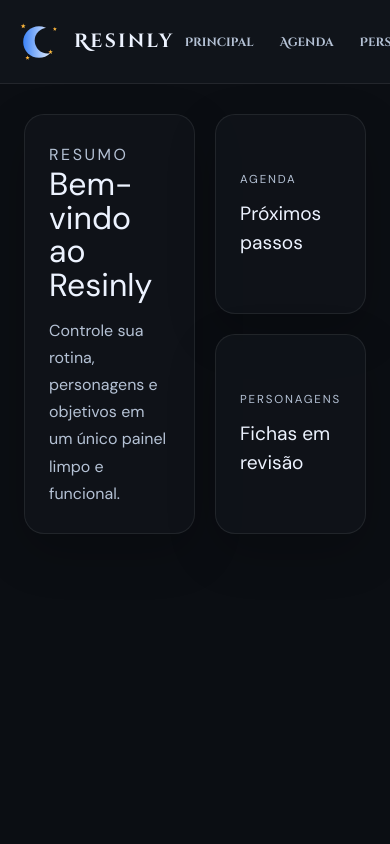
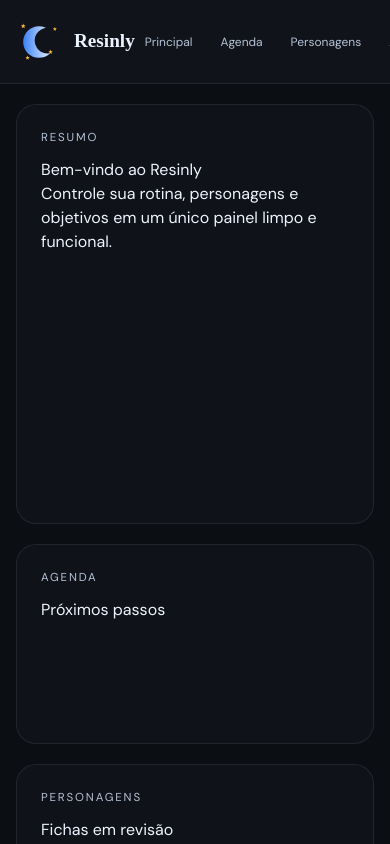
Before and after one commit to Marlon-DH/Resinly, a React (Vite) app in the folder frontend/: page / in a window 390 px wide. Shown: the top 844 px of the page. Built offline with nearby package versions, Linux system fonts and the light colour scheme.

Commit message:
feat: renomear classes CSS para português e ajustar estilos da aplicação

```diff
--- a/frontend/src/App.css
+++ b/frontend/src/App.css
@@ -1,12 +1,11 @@
 :root {
   --topbar-height: 84px;
-  --bg-base: #0b0e13;
-  --bg-surface: #10141a;
-  --bg-panel: rgba(16, 20, 26, 0.82);
+  --bg: #0b0e13;
+  --surface: #10141a;
+  --panel: rgba(16, 20, 26, 0.82);
   --border: rgba(255, 255, 255, 0.08);
   --text: #edf3ff;
   --muted: #b5c2d5;
-  --accent: #afc8ff;
 }
 
 * {
@@ -15,121 +14,131 @@
 
 body {
   margin: 0;
-  background: var(--bg-base);
+  background: var(--bg);
+  color: var(--text);
 }
 
-.topbar {
+/* NAVBAR */
+
+.barra-principal {
   position: fixed;
   top: 0;
   left: 0;
   right: 0;
   height: var(--topbar-height);
+
   display: flex;
   align-items: center;
   justify-content: space-between;
+
   padding: 12px 28px;
-  background: var(--bg-surface);
+  background: var(--surface);
   border-bottom: 1px solid var(--border);
-  backdrop-filter: blur(10px);
-  color: var(--text);
   z-index: 10;
 }
 
-.brand-wrap {
+.marca-wrap {
   display: flex;
   align-items: center;
   gap: 12px;
 }
 
-.brand-name {
+.nome-marca {
   margin: 0;
-  font-family: "Cinzel Decorative", "Uncial Antiqua", "Fraunces", serif;
+  font-family: serif;
   font-size: 1.2rem;
   font-weight: 700;
-  line-height: 1;
-  letter-spacing: 0.12em;
+}
+
+.barra-pesquisa-wrap {
+  flex: 1;
+  display: flex;
+  justify-content: center;
+  padding: 0 20px;
+}
+
+.barra-pesquisa {
+  width: min(360px, 100%);
+  padding: 10px 14px;
+
+  background: transparent;
+  border: 1px solid var(--border);
+  border-radius: 999px;
+
+  color: var(--text);
+  outline: none;
+}
+
+.barra-pesquisa::placeholder {
+  color: var(--muted);
+}
+
+.menu-navegacao {
+  display: flex;
+  gap: 8px;
+}
+
+.menu-navegacao button {
+  padding: 8px 12px;
+
+  background: transparent;
+  border: 1px solid transparent;
+  border-radius: 999px;
+
+  color: var(--muted);
+  cursor: pointer;
+}
+
+.menu-navegacao button:hover {
+  background: rgba(175, 200, 255, 0.06);
   color: var(--text);
 }
 
-.topbar-nav {
-  display: flex;
-  align-items: center;
-  gap: 8px;
+/* PÁGINAS */
+
+.pagina-principal,
+.pagina-agenda {
+  min-height: 100vh;
+  background: var(--bg);
 }
 
-.topbar-nav button {
-  background: transparent;
-  border: 1px solid transparent;
-  color: var(--muted);
-  font-family: "Cinzel Decorative", "Uncial Antiqua", "Fraunces", serif;
-  font-size: 14px;
-  font-weight: 600;
-  padding: 8px 12px;
-  border-radius: 999px;
-  cursor: pointer;
-  transition: all 0.2s ease;
-}
+/* HOME */
 
-.topbar-nav button:hover {
-  background: rgba(175, 200, 255, 0.06);
-  border-color: rgba(175, 200, 255, 0.12);
-  color: var(--text);
-}
-
-.home-page {
-  min-height: 100vh;
-  background: var(--bg-base);
-  color: var(--text);
-}
-
-.agenda-page {
-  min-height: 100vh;
-  background: var(--bg-base);
-  color: var(--text);
-}
-
-.home-main {
+.conteudo-principal {
   padding: calc(var(--topbar-height) + 30px) 24px 48px;
   display: flex;
   justify-content: center;
 }
 
-.home-layout {
+.layout-principal {
   width: min(1100px, 100%);
   display: grid;
   grid-template-columns: 2fr 1fr;
   gap: 20px;
-  align-items: stretch;
 }
 
-.home-card {
-  background: var(--bg-panel);
+.cartao {
+  padding: 24px;
+
+  background: var(--panel);
   border: 1px solid var(--border);
   border-radius: 20px;
-  padding: 24px;
-  box-shadow: 0 18px 50px rgba(0, 0, 0, 0.2);
 }
 
-.home-card-large {
+.cartao-grande {
   min-height: 420px;
-  display: flex;
-  flex-direction: column;
-  justify-content: center;
 }
 
-.home-card-small {
+.cartao-pequeno {
   min-height: 200px;
-  display: flex;
-  flex-direction: column;
-  justify-content: center;
 }
 
-.home-side-stack {
+.pilha-lateral {
   display: grid;
   gap: 20px;
 }
 
-.home-kicker {
+.rotulo {
   margin: 0 0 12px;
   color: var(--muted);
   font-size: 0.72rem;
@@ -137,126 +146,105 @@ body {
   text-transform: uppercase;
 }
 
-.home-card-large h1 {
-  margin: 0 0 14px;
-  font-size: clamp(2rem, 3.2vw, 4rem);
-  line-height: 1.05;
-}
+/* AGENDA */
 
-.home-card-large p {
-  margin: 0;
-  color: var(--muted);
-  font-size: 1rem;
-  line-height: 1.7;
-  max-width: 500px;
-}
-
-.home-card-small h2 {
-  margin: 0;
-  font-size: clamp(1.2rem, 2vw, 1.8rem);
-}
-
-.agenda-main {
+.conteudo-agenda {
   padding: calc(var(--topbar-height) + 30px) 24px 48px;
   display: flex;
   justify-content: center;
 }
 
-.agenda-card {
+.cartao-agenda {
   width: min(760px, 100%);
-  background: var(--bg-panel);
+  padding: 24px;
+
+  background: var(--panel);
   border: 1px solid var(--border);
   border-radius: 20px;
-  padding: 24px;
-  box-shadow: 0 18px 50px rgba(0, 0, 0, 0.2);
 }
 
-.agenda-header {
-  display: flex;
-  align-items: end;
-  justify-content: space-between;
-  gap: 16px;
+.cabecalho-agenda {
   padding-bottom: 16px;
   border-bottom: 1px solid var(--border);
 }
 
-.agenda-kicker {
+.rotulo-agenda {
   margin: 0;
   color: var(--muted);
   font-size: 0.7rem;
-  letter-spacing: 0.16em;
   text-transform: uppercase;
 }
 
-.agenda-header h1 {
+.cabecalho-agenda h1 {
   margin: 6px 0 0;
-  font-size: clamp(1.8rem, 4vw, 2.8rem);
-  font-weight: 700;
 }
 
-.agenda-list {
+.lista-agenda {
   display: grid;
   gap: 14px;
   margin-top: 22px;
 }
 
-.agenda-item {
+.item-agenda {
   display: flex;
   align-items: center;
   gap: 16px;
+
   padding: 14px 16px;
-  border-radius: 14px;
+
   background: rgba(255, 255, 255, 0.02);
   border: 1px solid var(--border);
+  border-radius: 14px;
 }
 
-.agenda-day {
+.dia-agenda {
   min-width: 70px;
   padding: 8px 10px;
+
+  background: rgba(175, 200, 255, 0.08);
   border-radius: 10px;
-  background: rgba(175, 200, 255, 0.08);
-  color: var(--text);
+
+  text-align: center;
   font-size: 0.7rem;
-  letter-spacing: 0.12em;
-  text-transform: uppercase;
-  text-align: center;
 }
 
-.agenda-copy {
+.texto-agenda {
   display: flex;
   flex-direction: column;
   gap: 4px;
 }
 
-.agenda-copy strong {
-  font-size: 1rem;
-}
-
-.agenda-copy span {
+.texto-agenda span {
   color: var(--muted);
   font-size: 0.85rem;
 }
 
+/* CELULAR */
+
 @media (max-width: 650px) {
-  .topbar {
+  .barra-principal {
     padding: 12px 16px;
   }
 
-  .topbar-nav {
-    gap: 6px;
+  .barra-pesquisa-wrap {
+    display: none;
   }
 
-  .topbar-nav button {
+  .menu-navegacao button {
     padding: 7px 9px;
     font-size: 12px;
   }
 
-  .agenda-main {
-    padding: 24px 16px 40px;
+  .conteudo-principal,
+  .conteudo-agenda {
+    padding: calc(var(--topbar-height) + 20px) 16px 40px;
   }
 
-  .agenda-item {
+  .layout-principal {
+    grid-template-columns: 1fr;
+  }
+
+  .item-agenda {
     align-items: flex-start;
-    flex-direction: column;
   }
 }
--- a/frontend/src/components/NavBar.tsx
+++ b/frontend/src/components/NavBar.tsx
@@ -8,13 +8,22 @@ export default function NavBar({
   onNavigate: (p: Page) => void;
 }) {
   return (
-    <header className="topbar">
-      <div className="brand-wrap">
+    <header className="barra-principal">
+      <div className="marca-wrap">
         <Logo size={46} />
-        <span className="brand-name">Resinly</span>
+        <span className="nome-marca">Resinly</span>
       </div>
 
-      <nav className="topbar-nav" aria-label="Navegação principal">
+      <div className="barra-pesquisa-wrap">
+        <input
+          type="text"
+          className="barra-pesquisa"
+          placeholder="Buscar..."
+          aria-label="Buscar"
+        />
+      </div>
+
+      <nav className="menu-navegacao" aria-label="Navegação principal">
         <button type="button" onClick={() => onNavigate("home")}>
           Principal
         </button>
--- a/frontend/src/pages/Agenda.tsx
+++ b/frontend/src/pages/Agenda.tsx
@@ -1,4 +1,3 @@
-
 import NavBar from "../components/NavBar";
 
 type Page = "home" | "agenda" | "characters" | "weapons";
@@ -19,24 +18,24 @@ export default function Agenda({
   onNavigate: (p: Page) => void;
 }) {
   return (
-    <div className="agenda-page">
+    <div className="pagina-agenda">
       <NavBar onNavigate={onNavigate} />
 
-      <main className="agenda-main">
-        <section className="agenda-card">
-          <div className="agenda-header">
+      <main className="conteudo-agenda">
+        <section className="cartao-agenda">
+          <div className="cabecalho-agenda">
             <div>
-              <p className="agenda-kicker">Agenda</p>
+              <p className="rotulo-agenda">Agenda</p>
               <h1>Planejamento</h1>
             </div>
           </div>
 
-          <div className="agenda-list">
+          <div className="lista-agenda">
             {agendaItems.map((item) => (
-              <div key={item.day} className="agenda-item">
-                <span className="agenda-day">{item.day}</span>
+              <div key={item.day} className="item-agenda">
+                <span className="dia-agenda">{item.day}</span>
 
-                <div className="agenda-copy">
+                <div className="texto-agenda">
                   <strong>{item.title}</strong>
                   <span>{item.time}</span>
                 </div>
--- a/frontend/src/pages/Armas.tsx
+++ b/frontend/src/pages/Armas.tsx
@@ -8,7 +8,7 @@ export default function Armas({
   onNavigate: (p: Page) => void;
 }) {
   return (
-    <div className="armas-page">
+    <div className="pagina-armas">
       <NavBar onNavigate={onNavigate} />
     </div>
   );
--- a/frontend/src/pages/Home.tsx
+++ b/frontend/src/pages/Home.tsx
@@ -8,13 +8,13 @@ export default function Home({
   onNavigate: (p: Page) => void;
 }) {
   return (
-    <div className="home-page">
+    <div className="pagina-principal">
       <NavBar onNavigate={onNavigate} />
 
-      <main className="home-main">
-        <section className="home-layout">
-          <article className="home-card home-card-large">
-            <p className="home-kicker">Resumo</p>
+      <main className="conteudo-principal">
+        <section className="layout-principal">
+          <article className="cartao cartao-grande">
+            <p className="rotulo">Resumo</p>
             <h1>Bem-vindo ao Resinly</h1>
             <p>
               Controle sua rotina, personagens e objetivos em um único painel
@@ -22,14 +22,14 @@ export default function Home({
             </p>
           </article>
 
-          <div className="home-side-stack">
-            <article className="home-card home-card-small">
-              <p className="home-kicker">Agenda</p>
+          <div className="pilha-lateral">
+            <article className="cartao cartao-pequeno">
+              <p className="rotulo">Agenda</p>
               <h2>Próximos passos</h2>
             </article>
 
-            <article className="home-card home-card-small">
-              <p className="home-kicker">Personagens</p>
+            <article className="cartao cartao-pequeno">
+              <p className="rotulo">Personagens</p>
               <h2>Fichas em revisão</h2>
             </article>
           </div>
--- a/frontend/src/pages/Personagens.tsx
+++ b/frontend/src/pages/Personagens.tsx
@@ -8,7 +8,7 @@ export default function Personagens({
   onNavigate: (p: Page) => void;
 }) {
   return (
-    <div className="personagens-page">
+    <div className="pagina-personagens">
       <NavBar onNavigate={onNavigate} />
     </div>
   );
```
